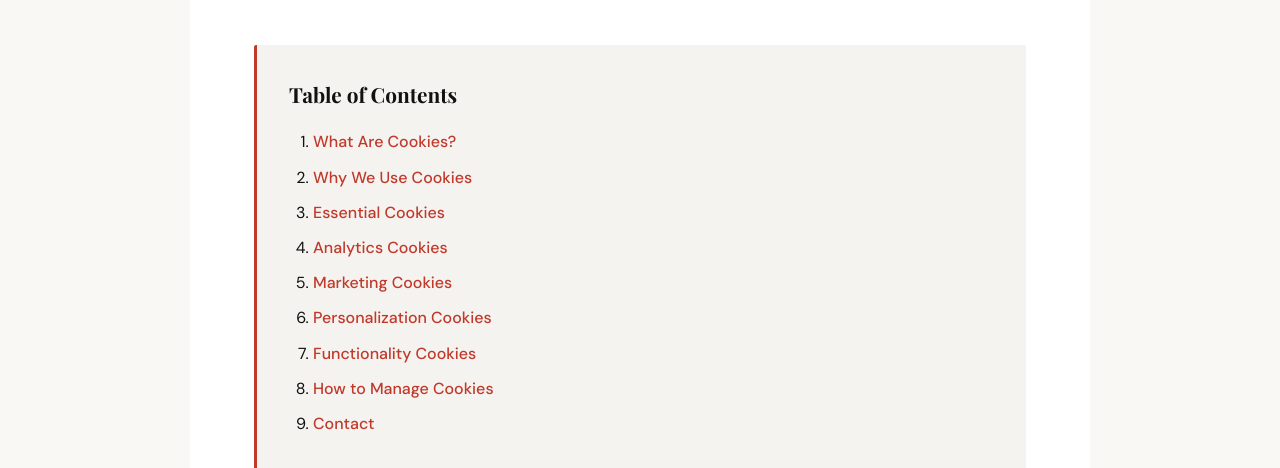
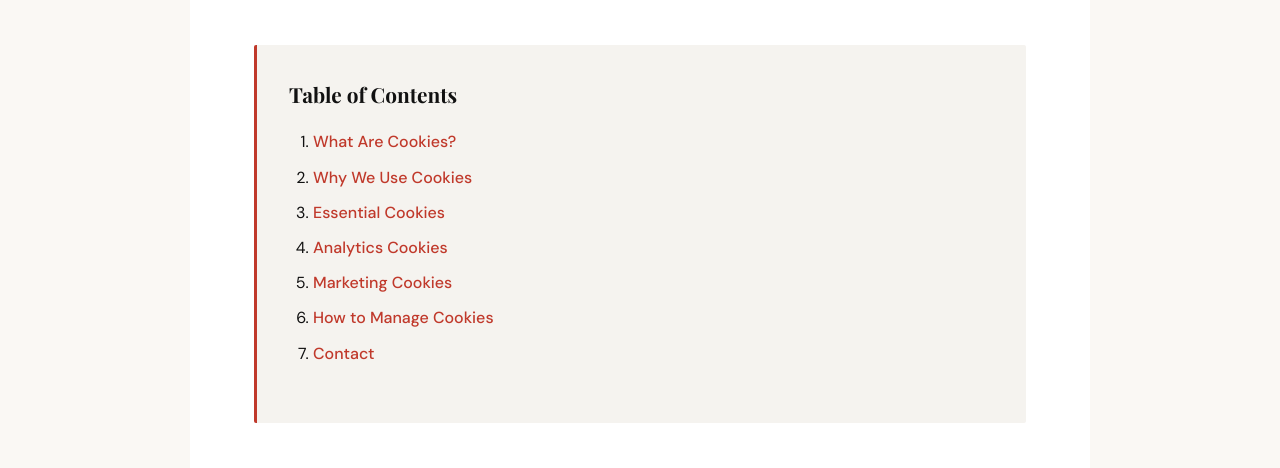
Before and after one commit to annaritadigenova-cv/personal, a plain HTML site: page privacy-policy.html in a window 1280 px wide. Shown: the part 308-776 px from the top of the page. Drawn offline with nearby package versions, Linux system fonts and the light colour scheme; a web font is replaced by a local one.

Commit message:
Update privacy-policy.html

```diff
--- a/privacy-policy.html
+++ b/privacy-policy.html
@@ -308,8 +308,6 @@
         <li><a href="#essential">Essential Cookies</a></li>
         <li><a href="#analytics">Analytics Cookies</a></li>
         <li><a href="#marketing">Marketing Cookies</a></li>
-        <li><a href="#personalization">Personalization Cookies</a></li>
-        <li><a href="#functionality">Functionality Cookies</a></li>
         <li><a href="#manage">How to Manage Cookies</a></li>
         <li><a href="#contact">Contact</a></li>
       </ol>
```
